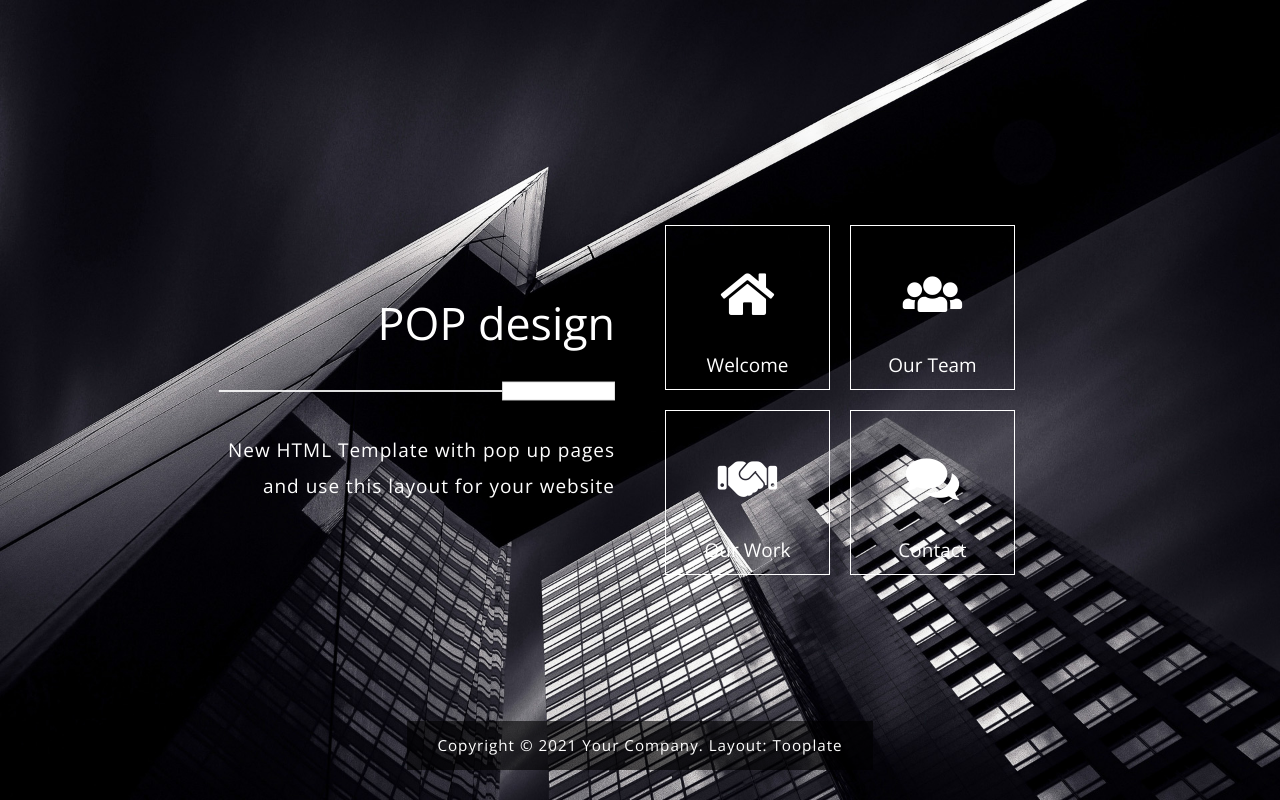
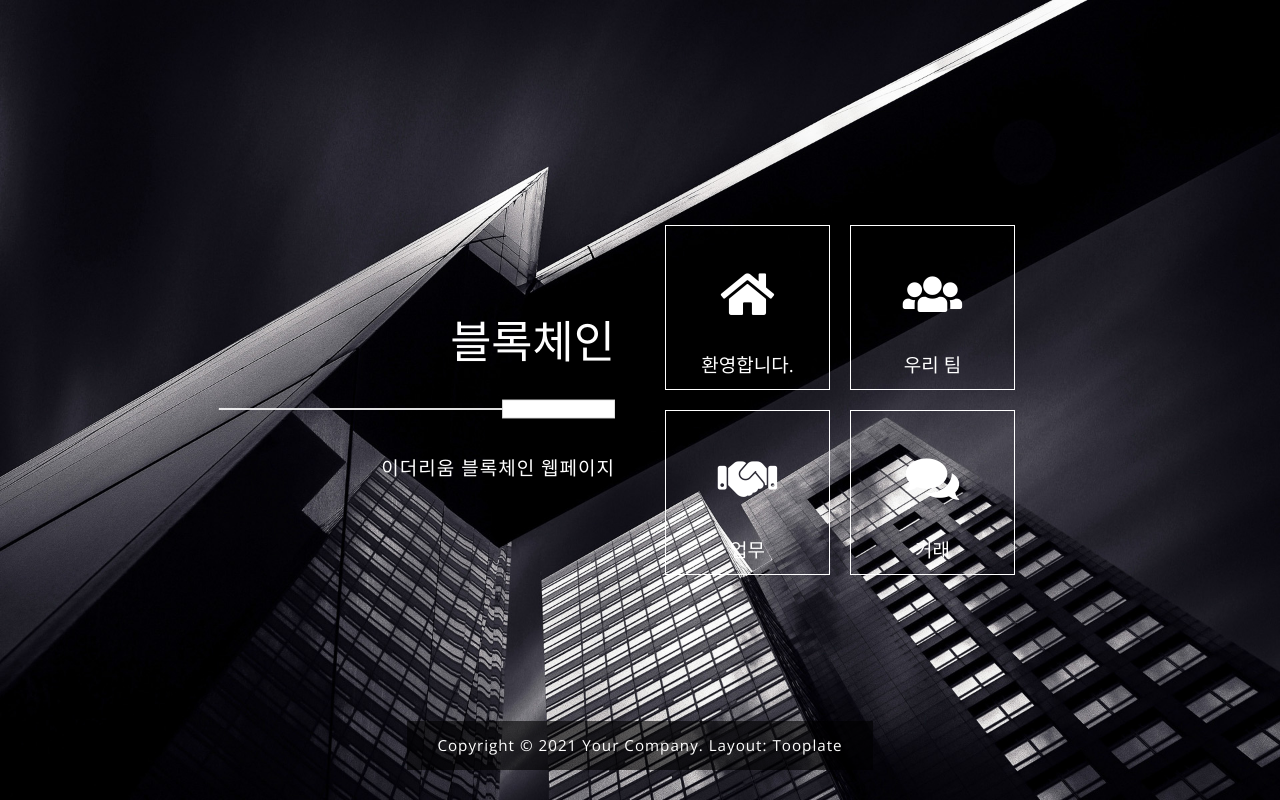
Before and after one commit to imsungu/appweb, a website: page views/index.html in a window 1280 px wide. Drawn offline with nearby package versions, Linux system fonts and the light colour scheme; files that its build step writes are made by us from their sources; files whose address does not match are found by name.

Commit message:
second commit

```diff
--- a/views/index.html
+++ b/views/index.html
@@ -32,9 +32,9 @@ http://www.tooplate.com/view/2097-pop
                 <div class="row">
                     <div class="col-sm-12 col-md-6 col-lg-6 col-md-col-xl-6 mb-md-0 mb-sm-4 mb-4 tm-site-header-col">
                         <div class="tm-site-header">
-                            <h1 class="mb-4">POP design</h1>
+                            <h1 class="mb-4">블록체인</h1>
                             <img src="img/underline.png" class="img-fluid mb-4">
-                            <p>New HTML Template with pop up pages and use this layout for your website</p>
+                            <p>이더리움 블록체인 웹페이지</p>
                         </div>
                     </div>
                     <div class="col-sm-12 col-md-6 col-lg-6 col-xl-6">
@@ -44,7 +44,7 @@ http://www.tooplate.com/view/2097-pop
                                     <div class="product">
                                         <div class="tm-nav-link">
                                             <i class="fas fa-home fa-3x tm-nav-icon"></i>
-                                            <span class="tm-nav-text">Welcome</span>
+                                            <span class="tm-nav-text">환영합니다.</span>
                                             <div class="product__bg"></div>
                                         </div>
                                         <div class="product__description">
@@ -74,7 +74,7 @@ http://www.tooplate.com/view/2097-pop
                                     <div class="product">
                                         <div class="tm-nav-link">
                                             <i class="fas fa-users fa-3x tm-nav-icon"></i>
-                                            <span class="tm-nav-text">Our Team</span>
+                                            <span class="tm-nav-text">우리 팀</span>
                                             <div class="product__bg"></div>
                                         </div>
                                         <div class="product__description">
@@ -104,7 +104,7 @@ http://www.tooplate.com/view/2097-pop
                                     <div class="product">
                                         <div class="tm-nav-link">
                                             <i class="fas fa-handshake fa-3x tm-nav-icon"></i>
-                                            <span class="tm-nav-text">Our Work</span>
+                                            <span class="tm-nav-text">업무</span>
                                             <div class="product__bg"></div>
                                         </div>
                                         <div class="product__description">
@@ -142,7 +142,7 @@ http://www.tooplate.com/view/2097-pop
                                     <div class="product">
                                         <div class="tm-nav-link">
                                             <i class="fas fa-comments fa-3x tm-nav-icon"></i>
-                                            <span class="tm-nav-text">Contact</span>
+                                            <span class="tm-nav-text">거래</span>
                                             <div class="product__bg"></div>
                                         </div>
                                         <div class="product__description">
```
